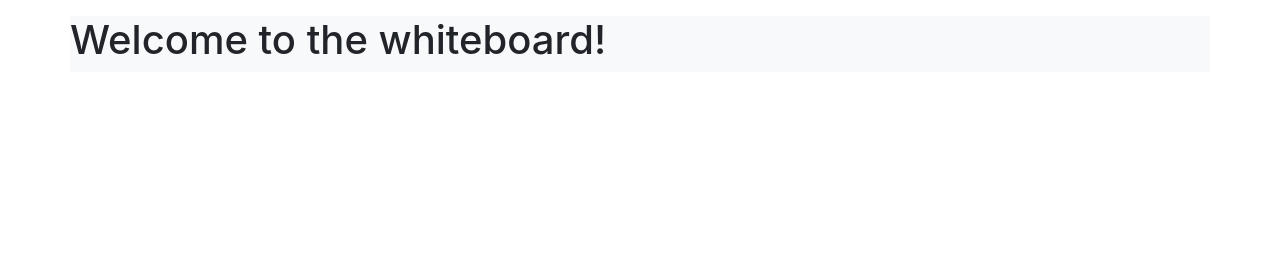
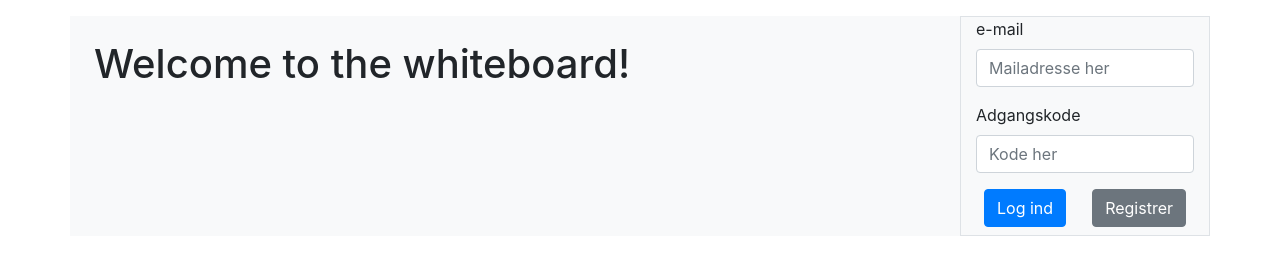
Before and after one commit to Houmand/HiringTest, a website: page whiteboard/src/index.html in a window 1280 px wide. Drawn offline with nearby package versions, Linux system fonts and the light colour scheme.

Commit message:
første frontend udkast til log-ind

```diff
--- a/whiteboard/src/index.html
+++ b/whiteboard/src/index.html
@@ -9,9 +9,24 @@
 <body>
 
     <div class="container mt-3 bg-light">
-        <div class="row">
-            <h1>Welcome to the whiteboard!</h1>
+        <div class="row justify-content-between">
+            <h1 class="m-4">Welcome to the whiteboard!</h1>
+            <div class="col border" id="login-div" style="max-width: 250px">
+                <div class="form-group">
+                    <label for="email-input">e-mail</label>
+                    <input type="email" class="form-control" placeholder="Mailadresse her" id="email-input" aria-label="email">
+                </div>
+                <div class="form-group">
+                    <label for="password-input">Adgangskode</label>
+                    <input type="password" class="form-control" placeholder="Kode her" id="password-input" aria-label="password">
+                </div>
+                <div class="row m-2 justify-content-between">
+                    <button type="button" id="login-button" class="btn btn-primary">Log ind</button>
+                    <!-- Dårlig practice at registrere i samme vindue, måske bliver der tid til at forfine processen. -->
+                    <button type="button" id="register-button" class="btn btn-secondary">Registrer</button>
 
+                </div>
+            </div>
         </div>
     </div>
 
```
